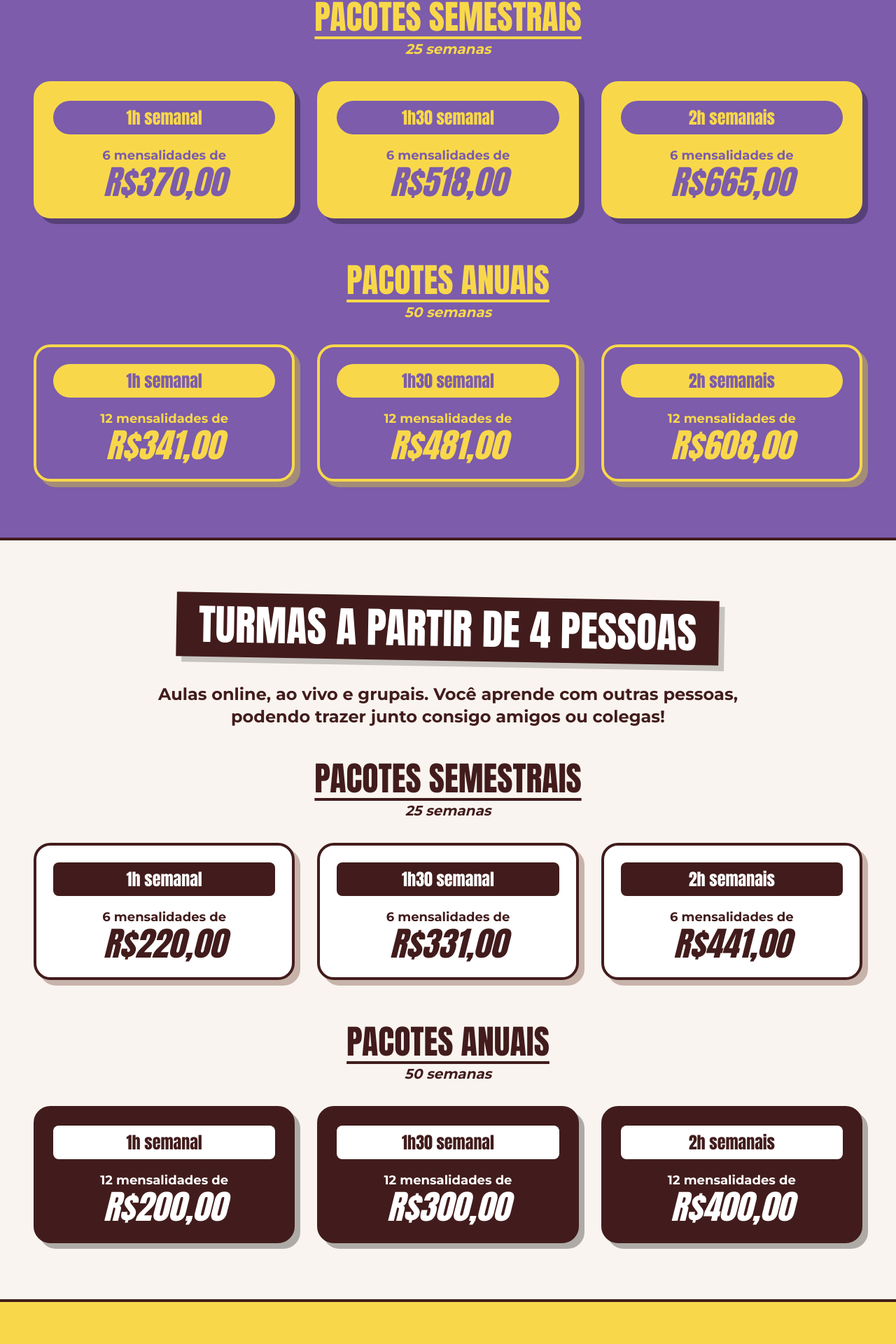
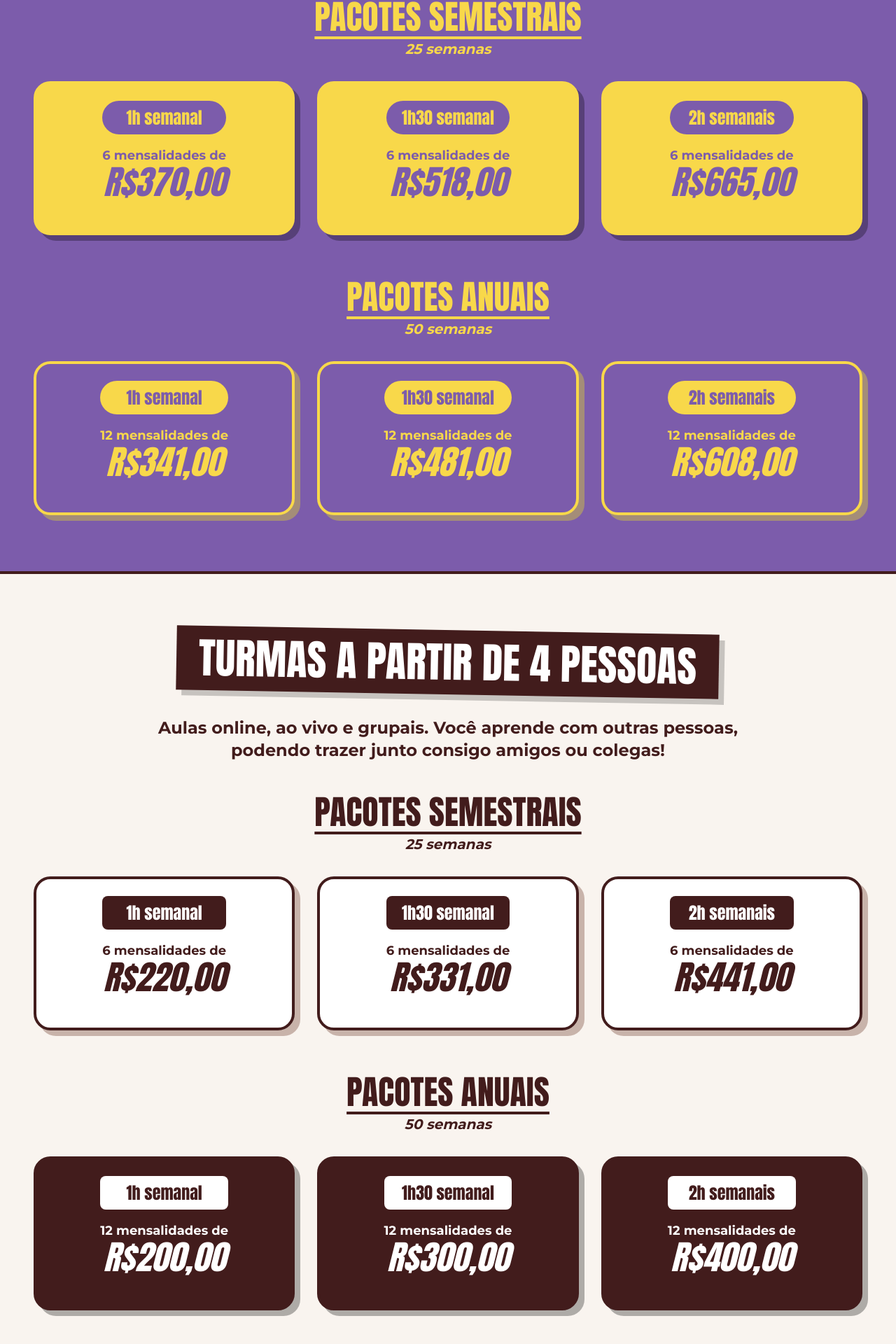
Before and after one commit to FlavioSolon/kblanguageschool, a SvelteKit app: page /precos in a window 1280 px wide. Shown: the part 420-2340 px from the top of the page at 70% size. Built offline with nearby package versions, Linux system fonts and the light colour scheme.

Commit message:
melhorias na tela de preço e na sessão como funciona

```diff
--- a/src/lib/components/CustomPackagesSection.svelte
+++ b/src/lib/components/CustomPackagesSection.svelte
@@ -39,13 +39,18 @@
 				</div>
 			</div>
 
-			<!-- CTA Button -->
-			<div in:fly={{ x: 50, duration: 800, delay: 400 }}>
+			<!-- CTA Buttons -->
+			<div class="flex flex-col gap-4" in:fly={{ x: 50, duration: 800, delay: 400 }}>
 				<StickerButton
 					text="FALE COM A GENTE"
-					link="https://wa.me/5511999999999"
+					link="https://wa.me/559293120574?text=Ol%C3%A1!%20Tenho%20interesse%20nas%20aulas%20e%20gostaria%20de%20mais%20informa%C3%A7%C3%B5es."
 					color="yellow"
 					icon={MessageCircle}
+				/>
+				<StickerButton
+					text="AGENDAR AULA EXPERIMENTAL"
+					link="https://calendly.com/keitybraule/30min?month=2025-12"
+					color="white"
 				/>
 			</div>
 
--- a/src/lib/components/Footer.svelte
+++ b/src/lib/components/Footer.svelte
@@ -13,29 +13,16 @@
 
 		<div class="flex gap-4">
 			<a
-				href="https://instagram.com"
+				href="https://www.instagram.com/kblanguageschool?igsh=MXhqeWQ3ZGlleXIwZQ%3D%3D"
 				target="_blank"
-				rel="noopener noreferrer"
-				class="bg-white p-3 border-2 border-brand-brown hard-shadow hover:-translate-y-1 transition-transform"
-				aria-label="Instagram"
+				class="flex h-12 w-12 items-center justify-center border-2 border-brand-brown bg-white shadow-[4px_4px_0px_rgba(88,28,12,1)] transition-transform hover:-translate-y-1 hover:shadow-[6px_6px_0px_rgba(88,28,12,1)]"
 			>
 				<Instagram size={24} />
 			</a>
 			<a
-				href="mailto:info@kbschool.com"
+				href="https://wa.me/559293120574?text=Ol%C3%A1!%20Tenho%20interesse%20nas%20aulas%20e%20gostaria%20de%20mais%20informa%C3%A7%C3%B5es."
 				target="_blank"
-				rel="noopener noreferrer"
-				class="bg-white p-3 border-2 border-brand-brown hard-shadow hover:-translate-y-1 transition-transform"
-				aria-label="Email"
-			>
-				<Mail size={24} />
-			</a>
-			<a
-				href="https://wa.me/5511999999999"
-				target="_blank"
-				rel="noopener noreferrer"
-				class="bg-white p-3 border-2 border-brand-brown hard-shadow hover:-translate-y-1 transition-transform"
-				aria-label="WhatsApp"
+				class="flex h-12 w-12 items-center justify-center border-2 border-brand-brown bg-white shadow-[4px_4px_0px_rgba(88,28,12,1)] transition-transform hover:-translate-y-1 hover:shadow-[6px_6px_0px_rgba(88,28,12,1)]"
 			>
 				<MessageCircle size={24} />
 			</a>
--- a/src/lib/components/Navbar.svelte
+++ b/src/lib/components/Navbar.svelte
@@ -5,8 +5,7 @@
 	const links = [
 		{ name: 'Home', href: '/' },
 		{ name: 'Quem Somos', href: '#quem-somos' },
-		{ name: 'Por Que Escolher', href: '#por-que-escolher' },
-		{ name: 'Destaques', href: '#destaques' }
+		{ name: 'Por Que Escolher', href: '#por-que-escolher' }
 	];
 
 	let isMenuOpen = $state(false);
--- a/src/routes/precos/+page.svelte
+++ b/src/routes/precos/+page.svelte
@@ -1,6 +1,8 @@
 <script>
 	import { fly } from 'svelte/transition';
 	import CustomPackagesSection from '$lib/components/CustomPackagesSection.svelte';
+	import StickerButton from '$lib/components/StickerButton.svelte';
+	import MessageCircle from 'lucide-svelte/icons/message-circle';
 
 	let individualPackages = [
 		{
@@ -37,6 +39,12 @@
 			annualPrice: 'R$400,00'
 		}
 	];
+
+	function getWhatsAppLink(pkg, type, period) {
+		const price = period === 'Semestral' ? pkg.semesterPrice : pkg.annualPrice;
+		const message = `Olá! Tenho interesse no pacote ${type} de ${pkg.hours} (${period}) por ${price}. Gostaria de mais informações.`;
+		return `https://wa.me/559293120574?text=${encodeURIComponent(message)}`;
+	}
 </script>
 
 <div class="min-h-screen font-body">
@@ -71,9 +79,10 @@
 			<div class="grid gap-8 md:grid-cols-3">
 				{#each individualPackages as pkg, i}
 					<div
-						class="rounded-3xl border-4 border-brand-yellow bg-brand-yellow p-6 text-brand-purple shadow-[8px_8px_0px_rgba(0,0,0,0.3)] transition-transform hover:scale-105"
+						class="group relative flex flex-col items-center justify-between rounded-3xl border-4 border-brand-yellow bg-brand-yellow p-6 text-brand-purple shadow-[8px_8px_0px_rgba(0,0,0,0.3)] transition-all duration-300 hover:scale-105"
 						in:fly={{ y: 50, duration: 800, delay: i * 200 }}
 					>
+						<div>
 							<h3
 								class="mb-4 rounded-full bg-brand-purple py-2 font-display text-2xl text-brand-yellow"
 							>
@@ -81,6 +90,21 @@
 							</h3>
 							<p class="text-lg font-bold">6 mensalidades de</p>
 							<p class="font-display text-5xl italic">{pkg.semesterPrice}</p>
+						</div>
+
+						<!-- Button: Always visible on mobile, expands on hover on desktop -->
+						<div
+							class="mt-6 w-full md:max-h-0 md:overflow-hidden md:transition-all md:duration-300 md:group-hover:max-h-32"
+						>
+							<div class="flex justify-center pt-2 pb-4">
+								<StickerButton
+									text="EU QUERO"
+									color="purple"
+									icon={MessageCircle}
+									link={getWhatsAppLink(pkg, 'Individual', 'Semestral')}
+								/>
+							</div>
+						</div>
 					</div>
 				{/each}
 			</div>
@@ -98,9 +122,10 @@
 			<div class="grid gap-8 md:grid-cols-3">
 				{#each individualPackages as pkg, i}
 					<div
-						class="rounded-3xl border-4 border-brand-yellow bg-brand-purple p-6 text-brand-yellow shadow-[8px_8px_0px_rgba(255,255,0,0.3)] transition-transform hover:scale-105"
+						class="group relative flex flex-col items-center justify-between rounded-3xl border-4 border-brand-yellow bg-brand-purple p-6 text-brand-yellow shadow-[8px_8px_0px_rgba(255,255,0,0.3)] transition-all duration-300 hover:scale-105"
 						in:fly={{ y: 50, duration: 800, delay: (i + 3) * 200 }}
 					>
+						<div>
 							<h3
 								class="mb-4 rounded-full bg-brand-yellow py-2 font-display text-2xl text-brand-purple"
 							>
@@ -108,6 +133,20 @@
 							</h3>
 							<p class="text-lg font-bold">12 mensalidades de</p>
 							<p class="font-display text-5xl italic">{pkg.annualPrice}</p>
+						</div>
+
+						<div
+							class="mt-6 w-full md:max-h-0 md:overflow-hidden md:transition-all md:duration-300 md:group-hover:max-h-32"
+						>
+							<div class="flex justify-center pt-2 pb-4">
+								<StickerButton
+									text="EU QUERO"
+									color="yellow"
+									icon={MessageCircle}
+									link={getWhatsAppLink(pkg, 'Individual', 'Anual')}
+								/>
+							</div>
+						</div>
 					</div>
 				{/each}
 			</div>
@@ -145,14 +184,29 @@
 			<div class="grid gap-8 md:grid-cols-3">
 				{#each groupPackages as pkg, i}
 					<div
-						class="rounded-3xl border-4 border-brand-brown bg-white p-6 text-brand-brown shadow-[8px_8px_0px_rgba(88,28,12,0.3)] transition-transform hover:scale-105"
+						class="group relative flex flex-col items-center justify-between rounded-3xl border-4 border-brand-brown bg-white p-6 text-brand-brown shadow-[8px_8px_0px_rgba(88,28,12,0.3)] transition-all duration-300 hover:scale-105"
 						in:fly={{ y: 50, duration: 800, delay: i * 200 }}
 					>
+						<div>
 							<h3 class="mb-4 rounded-lg bg-brand-brown py-2 font-display text-2xl text-white">
 								{pkg.hours}
 							</h3>
 							<p class="text-lg font-bold">6 mensalidades de</p>
 							<p class="font-display text-5xl italic">{pkg.semesterPrice}</p>
+						</div>
+
+						<div
+							class="mt-6 w-full md:max-h-0 md:overflow-hidden md:transition-all md:duration-300 md:group-hover:max-h-32"
+						>
+							<div class="flex justify-center pt-2 pb-4">
+								<StickerButton
+									text="EU QUERO"
+									color="brown"
+									icon={MessageCircle}
+									link={getWhatsAppLink(pkg, 'Grupo', 'Semestral')}
+								/>
+							</div>
+						</div>
 					</div>
 				{/each}
 			</div>
@@ -170,14 +224,29 @@
 			<div class="grid gap-8 md:grid-cols-3">
 				{#each groupPackages as pkg, i}
 					<div
-						class="rounded-3xl border-4 border-brand-brown bg-brand-brown p-6 text-white shadow-[8px_8px_0px_rgba(0,0,0,0.3)] transition-transform hover:scale-105"
+						class="group relative flex flex-col items-center justify-between rounded-3xl border-4 border-brand-brown bg-brand-brown p-6 text-white shadow-[8px_8px_0px_rgba(0,0,0,0.3)] transition-all duration-300 hover:scale-105"
 						in:fly={{ y: 50, duration: 800, delay: (i + 3) * 200 }}
 					>
+						<div>
 							<h3 class="mb-4 rounded-lg bg-white py-2 font-display text-2xl text-brand-brown">
 								{pkg.hours}
 							</h3>
 							<p class="text-lg font-bold">12 mensalidades de</p>
 							<p class="font-display text-5xl italic">{pkg.annualPrice}</p>
+						</div>
+
+						<div
+							class="mt-6 w-full md:max-h-0 md:overflow-hidden md:transition-all md:duration-300 md:group-hover:max-h-32"
+						>
+							<div class="flex justify-center pt-2 pb-4">
+								<StickerButton
+									text="EU QUERO"
+									color="white"
+									icon={MessageCircle}
+									link={getWhatsAppLink(pkg, 'Grupo', 'Anual')}
+								/>
+							</div>
+						</div>
 					</div>
 				{/each}
 			</div>
```
Also changed, not shown: src/lib/components/ComoFunciona.svelte (+81 -32 lines). Lines whose indentation alone changed are shown as unchanged.
